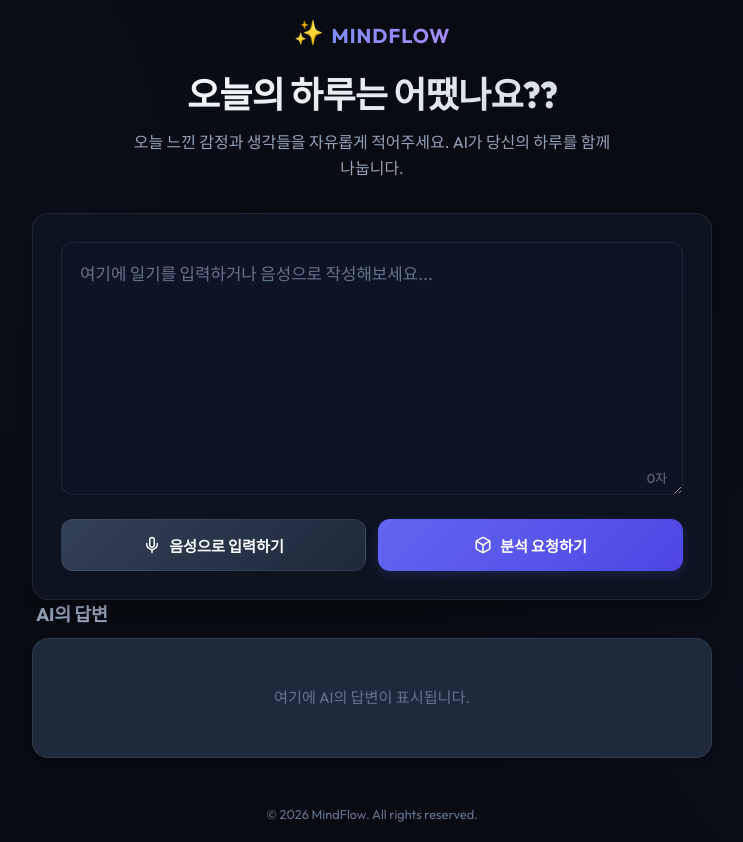
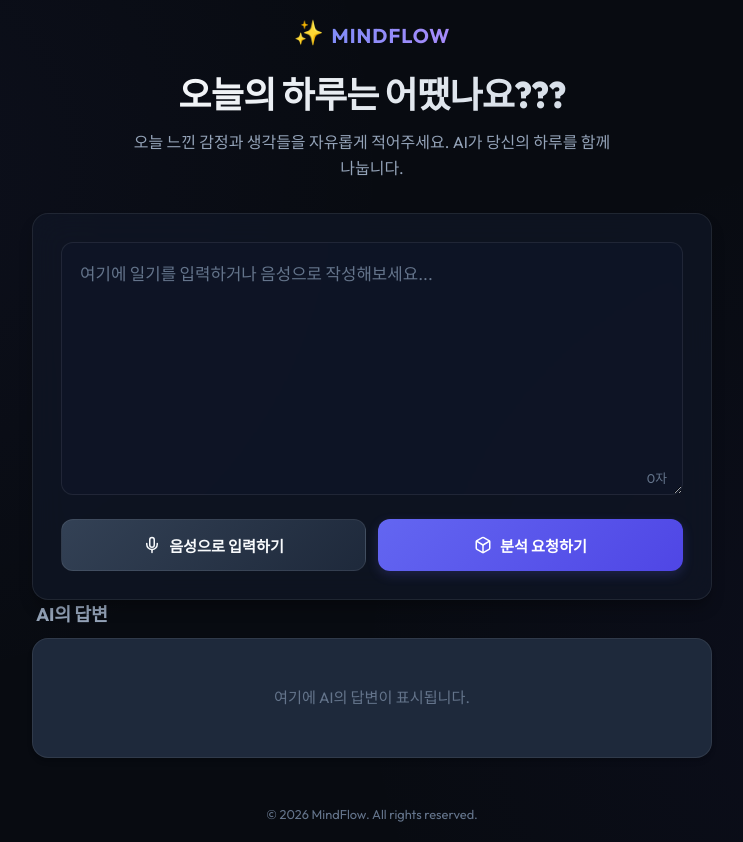
Before and after one commit to iloveisyou/antigravity_day4, a plain HTML site: page index.html in a window 1280 px wide. Shown: the whole page, without its empty margins (268-1011 px from the left). Drawn offline with Linux system fonts and the light colour scheme.

Commit message:
fix: update main title punctuation in index.html

```diff
--- a/index.html
+++ b/index.html
@@ -22,7 +22,7 @@
         <span class="logo-emoji">✨</span>
         <span class="logo-text">MindFlow</span>
       </div>
-      <h1 class="main-title">오늘의 하루는 어땠나요??</h1>
+      <h1 class="main-title">오늘의 하루는 어땠나요???</h1>
       <p class="subtitle">오늘 느낀 감정과 생각들을 자유롭게 적어주세요. AI가 당신의 하루를 함께 나눕니다.</p>
     </header>
 
```
